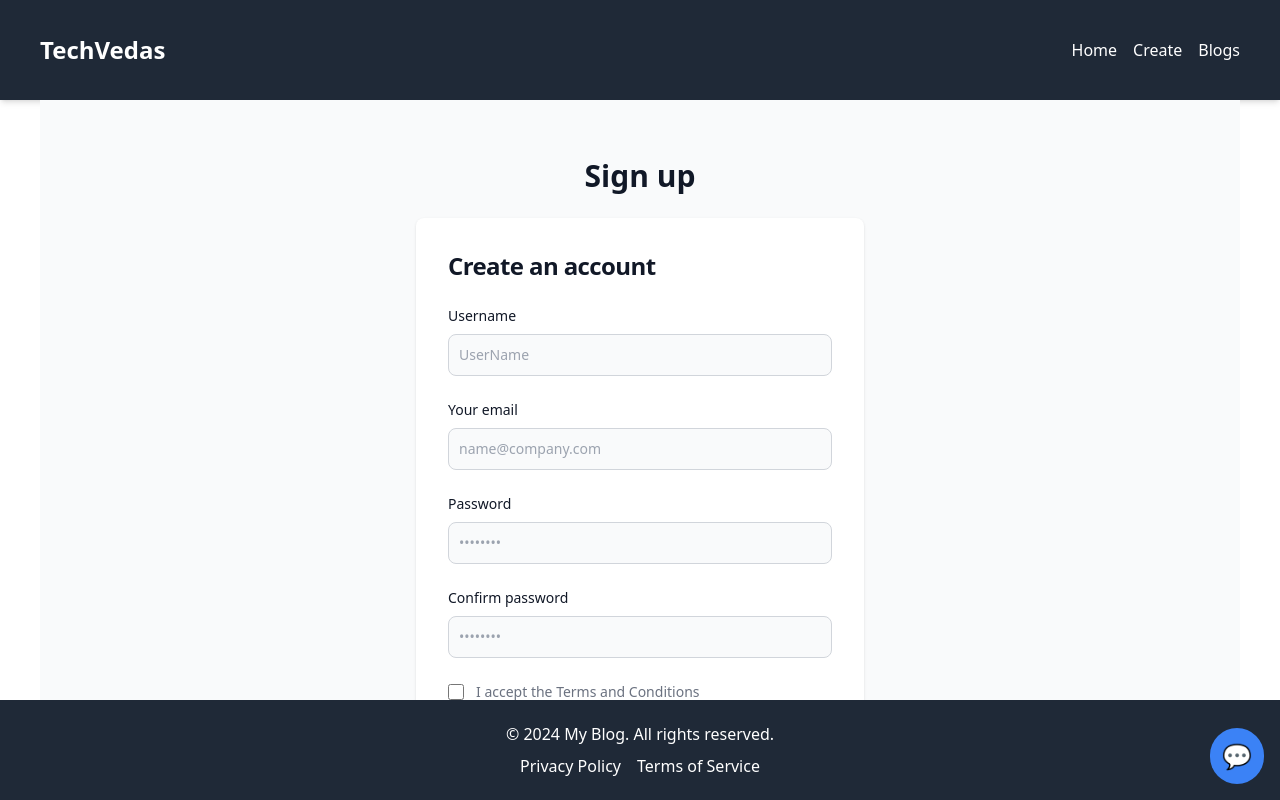
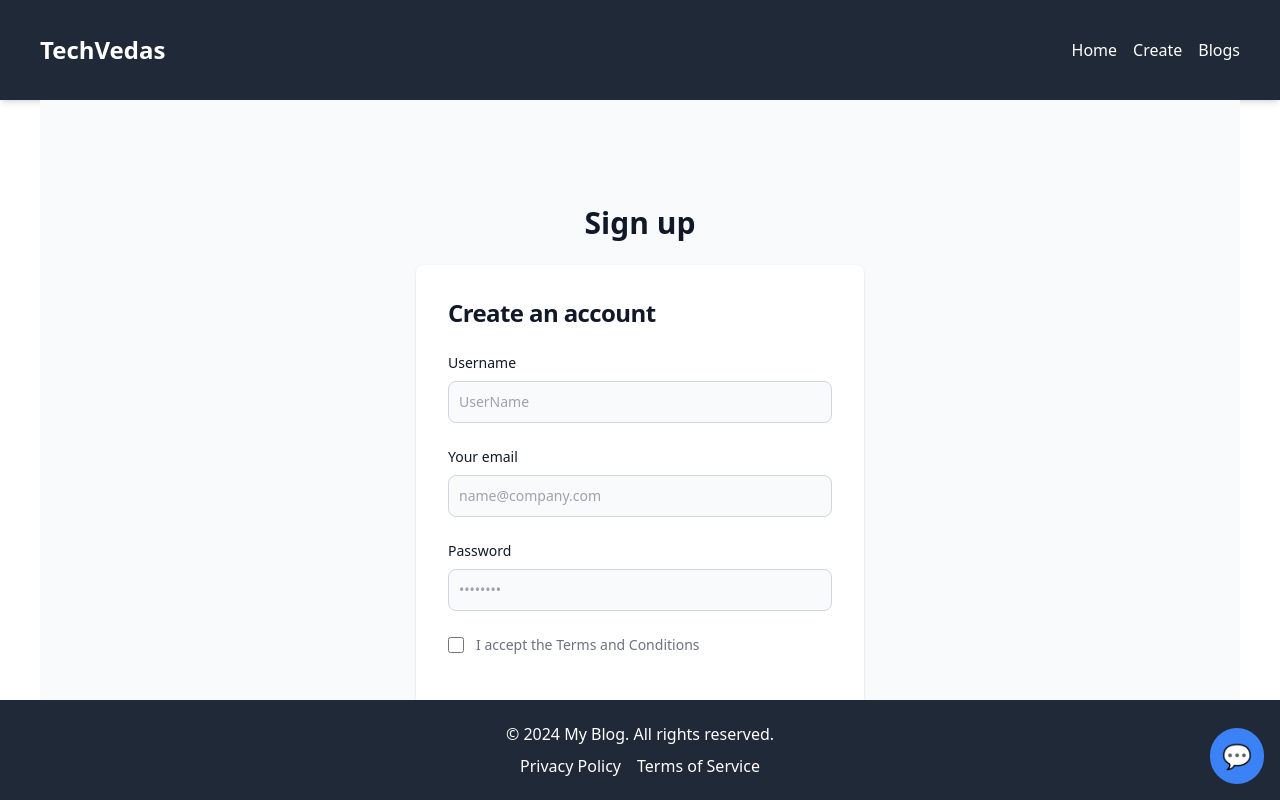
Before and after one commit to JITESH-KUMAR05/techvedas, a React (Vite) app in the folder my-blog-frontend/: page /signup in a window 1280 px wide. Built offline with nearby package versions, Linux system fonts and the light colour scheme.

Commit message:
fixing problem with the connection

```diff
--- a/my-blog-frontend/src/components/Signup.jsx
+++ b/my-blog-frontend/src/components/Signup.jsx
@@ -1,7 +1,8 @@
-import React , { useState } from 'react'
-import axios from 'axios'
-import Signin from './Signin';
-import { Link, useNavigate } from 'react-router-dom';
+import React, { useState } from 'react';
+import axios from 'axios';
+import { useNavigate } from 'react-router-dom';
+
+const backendUrl = import.meta.env.VITE_BACKEND_URL;
 
 const Signup = () => {
   const [username, setUsername] = useState('');
@@ -13,20 +14,17 @@ const Signup = () => {
     e.preventDefault();
     try {
       await axios.post(`${backendUrl}/auth/signup`, { username, email, password });
-        navigate('/');
+      navigate('/signin');
     } catch (error) {
       console.error('There was an error signing up!', error);
     }
   };
+
   return (
     <div>
       <section className="bg-gray-50">
         <div className="flex flex-col items-center justify-center px-6 py-8 mx-auto md:h-screen lg:py-0">
-    <a
-      href="#"
-      className="flex items-center mb-6 text-3xl font-extrabold text-gray-900 "
-    >
-
+          <a href="#" className="flex items-center mb-6 text-3xl font-extrabold text-gray-900">
             Sign up
           </a>
           <div className="w-full bg-white rounded-lg shadow dark:border md:mt-0 sm:max-w-md xl:p-0 dark:bg-gray-800 dark:border-gray-700">
@@ -34,12 +32,9 @@ const Signup = () => {
               <h1 className="text-xl font-bold leading-tight tracking-tight text-gray-900 md:text-2xl dark:text-white">
                 Create an account
               </h1>
-        <form className="space-y-4 md:space-y-6" action="#">
+              <form className="space-y-4 md:space-y-6" onSubmit={handleSubmit}>
                 <div>
-            <label
-              htmlFor="username"
-              className="block mb-2 text-sm font-medium text-gray-900 dark:text-white"
-            >
+                  <label htmlFor="username" className="block mb-2 text-sm font-medium text-gray-900 dark:text-white">
                     Username
                   </label>
                   <input
@@ -54,10 +49,7 @@ const Signup = () => {
                   />
                 </div>
                 <div>
-            <label
-              htmlFor="email"
-              className="block mb-2 text-sm font-medium text-gray-900 dark:text-white"
-            >
+                  <label htmlFor="email" className="block mb-2 text-sm font-medium text-gray-900 dark:text-white">
                     Your email
                   </label>
                   <input
@@ -72,10 +64,7 @@ const Signup = () => {
                   />
                 </div>
                 <div>
-            <label
-              htmlFor="password"
-              className="block mb-2 text-sm font-medium text-gray-900 dark:text-white"
-            >
+                  <label htmlFor="password" className="block mb-2 text-sm font-medium text-gray-900 dark:text-white">
                     Password
                   </label>
                   <input
@@ -87,23 +76,6 @@ const Signup = () => {
                     required
                     value={password}
                     onChange={(e) => setPassword(e.target.value)}
-
-            />
-          </div>
-          <div>
-            <label
-              htmlFor="confirm-password"
-              className="block mb-2 text-sm font-medium text-gray-900 dark:text-white"
-            >
-              Confirm password
-            </label>
-            <input
-              type="confirm-password"
-              name="confirm-password"
-              id="confirm-password"
-              placeholder="••••••••"
-              className="bg-gray-50 border border-gray-300 text-gray-900 text-sm rounded-lg focus:ring-primary-600 focus:border-primary-600 block w-full p-2.5 dark:bg-gray-700 dark:border-gray-600 dark:placeholder-gray-400 dark:text-white dark:focus:ring-blue-500 dark:focus:border-blue-500"
-              required=""
                   />
                 </div>
                 <div className="flex items-start">
@@ -113,19 +85,13 @@ const Signup = () => {
                       aria-describedby="terms"
                       type="checkbox"
                       className="w-4 h-4 border border-gray-300 rounded bg-gray-50 focus:ring-3 focus:ring-primary-300 dark:bg-gray-700 dark:border-gray-600 dark:focus:ring-primary-600 dark:ring-offset-gray-800"
-                required=""
+                      required
                     />
                   </div>
                   <div className="ml-3 text-sm">
-              <label
-                htmlFor="terms"
-                className="font-light text-gray-500 dark:text-gray-300"
-              >
+                    <label htmlFor="terms" className="font-light text-gray-500 dark:text-gray-300">
                       I accept the{" "}
-                <a
-                  className="font-medium text-primary-600 hover:underline dark:text-primary-500"
-                  href="#"
-                >
+                      <a className="font-medium text-primary-600 hover:underline dark:text-primary-500" href="#">
                         Terms and Conditions
                       </a>
                     </label>
@@ -139,21 +105,17 @@ const Signup = () => {
                 </button>
                 <p className="text-sm font-light text-gray-500 dark:text-gray-400">
                   Already have an account?{" "}
-            <Link
-              to="/signin"
-              className="font-medium text-primary-600 hover:underline dark:text-primary-500"
-            >
+                  <a href="/signin" className="font-medium text-primary-600 hover:underline dark:text-primary-500">
                     Login here
-            </Link>
+                  </a>
                 </p>
               </form>
             </div>
           </div>
         </div>
       </section>
+    </div>
+  );
+};
 
-    </div>
-  )
-}
-
-export default Signup
+export default Signup;
```
Also changed, not shown: 1 other file (tests, documents, lock files or other folders). Lines whose indentation alone changed are shown as unchanged.
